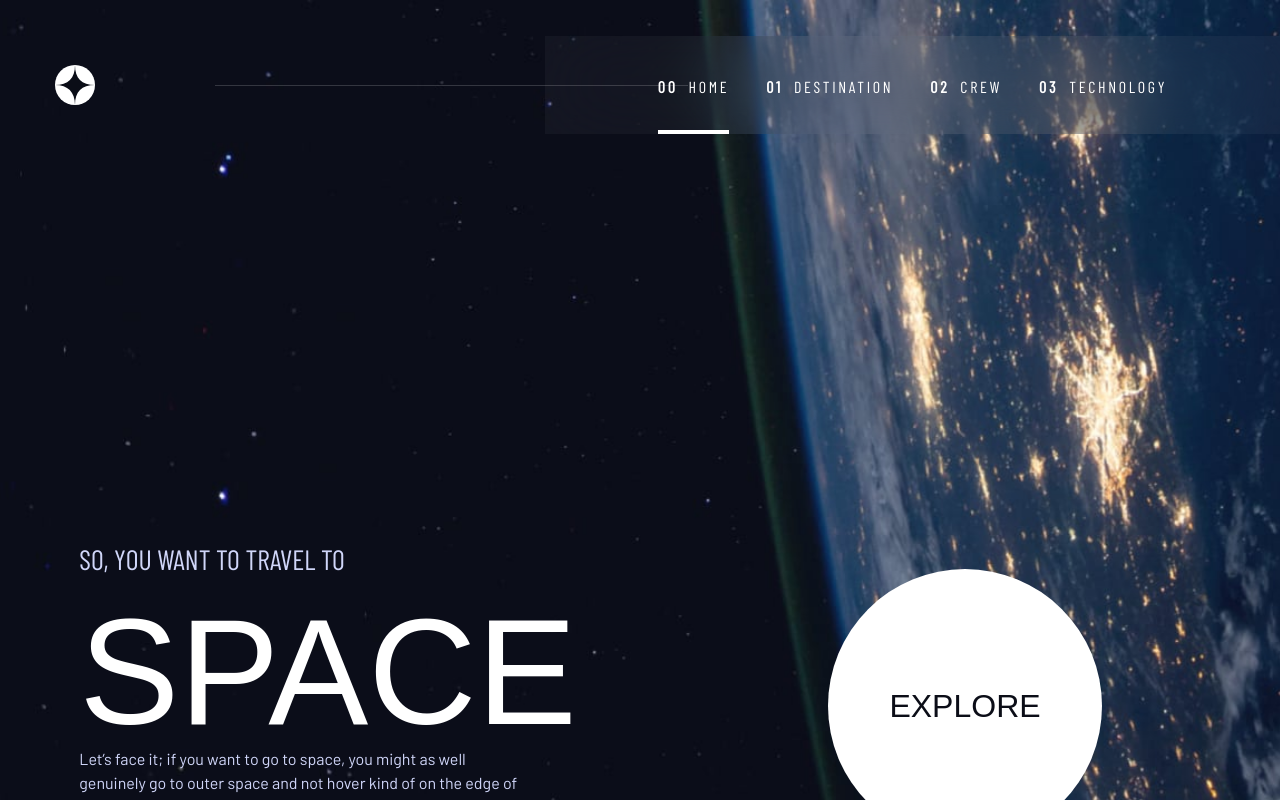
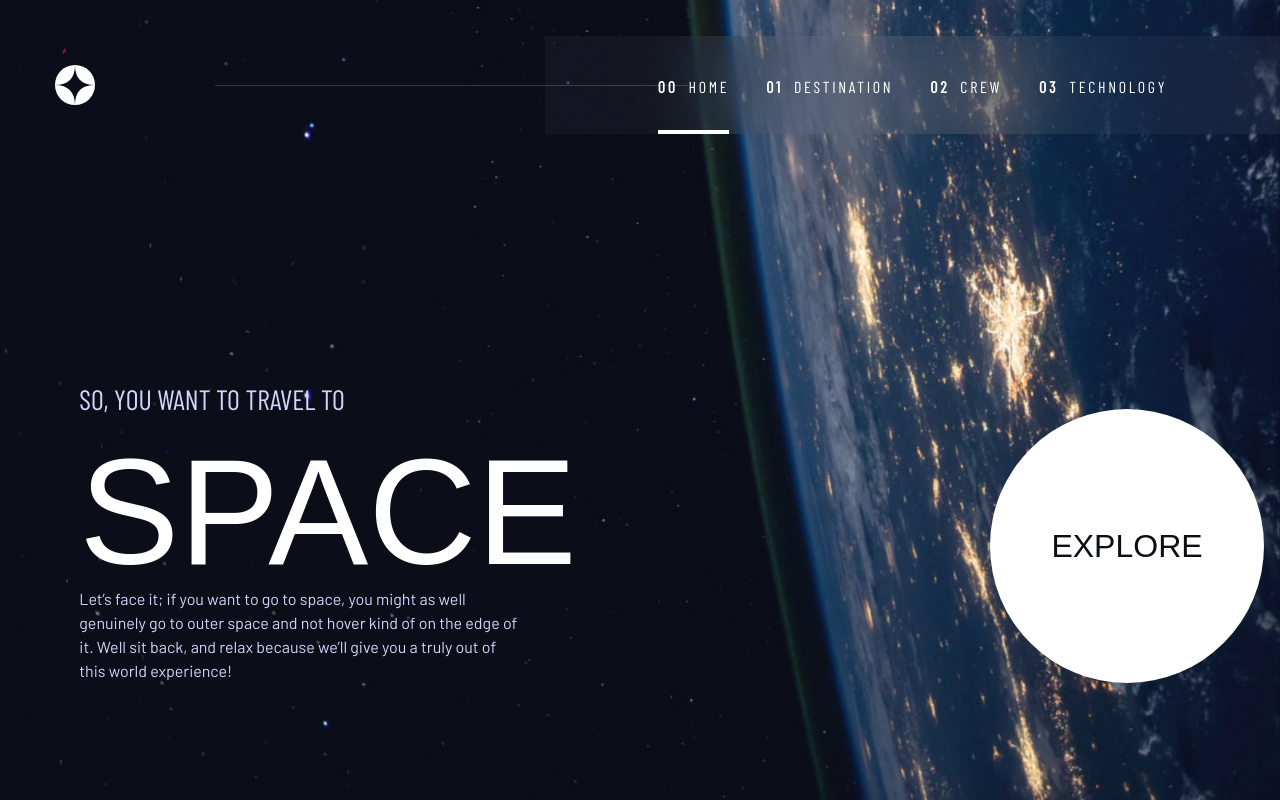
Before and after one commit to basitkorai/space-tourism-website, a React (Vite) app: page / in a window 1280 px wide. Shown: the top 800 px of the page. Built offline with nearby package versions, Linux system fonts and the light colour scheme; a web font is replaced by a local one.

Commit message:
style: home - bottom spacing fixed

```diff
--- a/src/components/Button.jsx
+++ b/src/components/Button.jsx
@@ -1,7 +1,7 @@
 const Button = () => {
   return (
     <a
-      className="grid place-content-center bg-white text-space font-serif px-[2em] aspect-square relative z-10 max-w-[9.375rem] max-h-[9.375rem] md:max-w-[17.125rem] md:max-h-[17.125rem] rounded-full text-[1.25rem] md:text-h4 after:content-[''] after:top-0 after:right-0 after:bg-navcolor after:absolute after:h-full after:w-full after:-z-10 after:rounded-full after:transition-all after:opacity-0 hover:after:opacity-100 hover:after:scale-150"
+      className="grid place-content-center bg-white text-space font-serif px-[2em] aspect-square relative z-10 max-w-[9.375rem] max-h-[9.375rem] md:max-w-[17.125rem] md:max-h-[17.125rem] rounded-full text-[1.25rem] md:text-h4 after:content-[''] after:top-0 after:right-0 after:bg-navcolor after:absolute after:h-full after:w-full after:-z-10 after:rounded-full after:transition-all after:opacity-0 hover:after:opacity-100 tall:hover:after:scale-[1.4] hover:after:scale-150"
       href="#"
     >
       EXPLORE
--- a/src/pages/Home.jsx
+++ b/src/pages/Home.jsx
@@ -11,7 +11,7 @@ const Home = () => {
       <Navbar />
       <Sidebar />
       <div
-        className={`container grid place-items-center lg:grid-cols-2 lg:justify-between px-4 tall:py-40 mx-auto`}
+        className={`container grid place-items-center lg:grid-cols-2 lg:justify-between px-4 tall:pb-20 mx-auto`}
       >
         <div className="text-center lg:text-left mb-[5.06rem] md:mb-[9.75rem] lg:mb-0">
           <h1 className="grid gap-4 md:gap-6">
@@ -29,7 +29,7 @@ const Home = () => {
             world experience!
           </p>
         </div>
-        <div className="grid place-content-center lg:self-end lg:mr-[10.125rem] lg:justify-self-end">
+        <div className="grid place-content-center lg:self-end 2xl:mr-[10.125rem] lg:justify-self-end">
           <Button />
         </div>
       </div>
```
